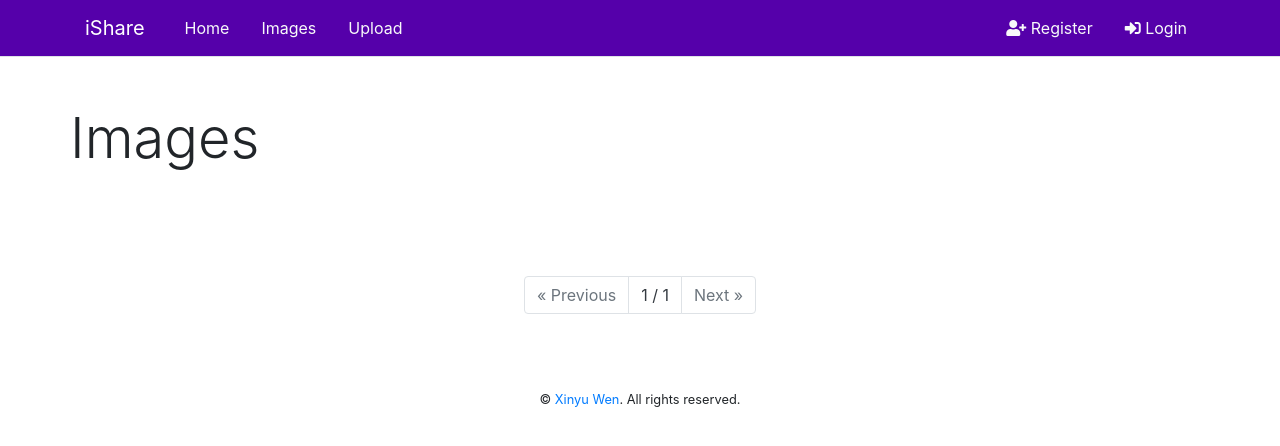
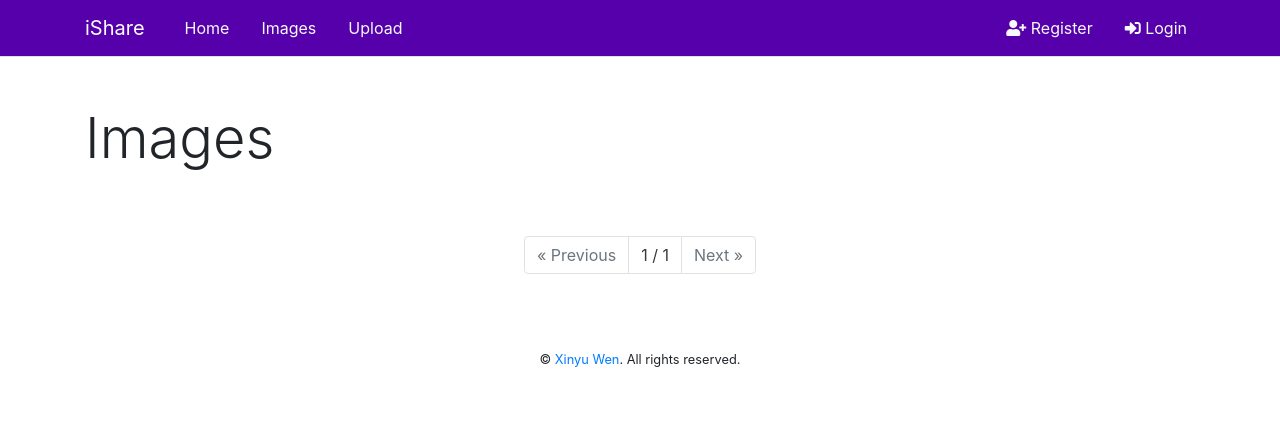
Before and after one commit to xinyuwen101/django_image, a Django app: page /images/ in a window 1280 px wide. Shown: the top 446 px of the page. Run offline with Django 3.2, Linux system fonts and the light colour scheme; data that the repository does not hold is empty; some libraries are stand-ins or nearby versions.

Commit message:
Update image_list.html

```diff
--- a/templates/image/images/image_list.html
+++ b/templates/image/images/image_list.html
@@ -3,16 +3,10 @@
 {% block title %}Image list{% endblock %}
 {% block content %}
 
-<!-- Title -->
-<div class="container my-5">
-  <div class="row">
-    <h1 class="display-4 text-center">Images</h1>
-  </div>
-</div>
-
 <!-- Image list -->
 <div class="mt-5">
   <div class="container">
+    <h1 class="display-4 my-3">Images</h1>
     <div class="row">
       {% for image in images %}
       <div class="col-md-4 mb-4">
```
